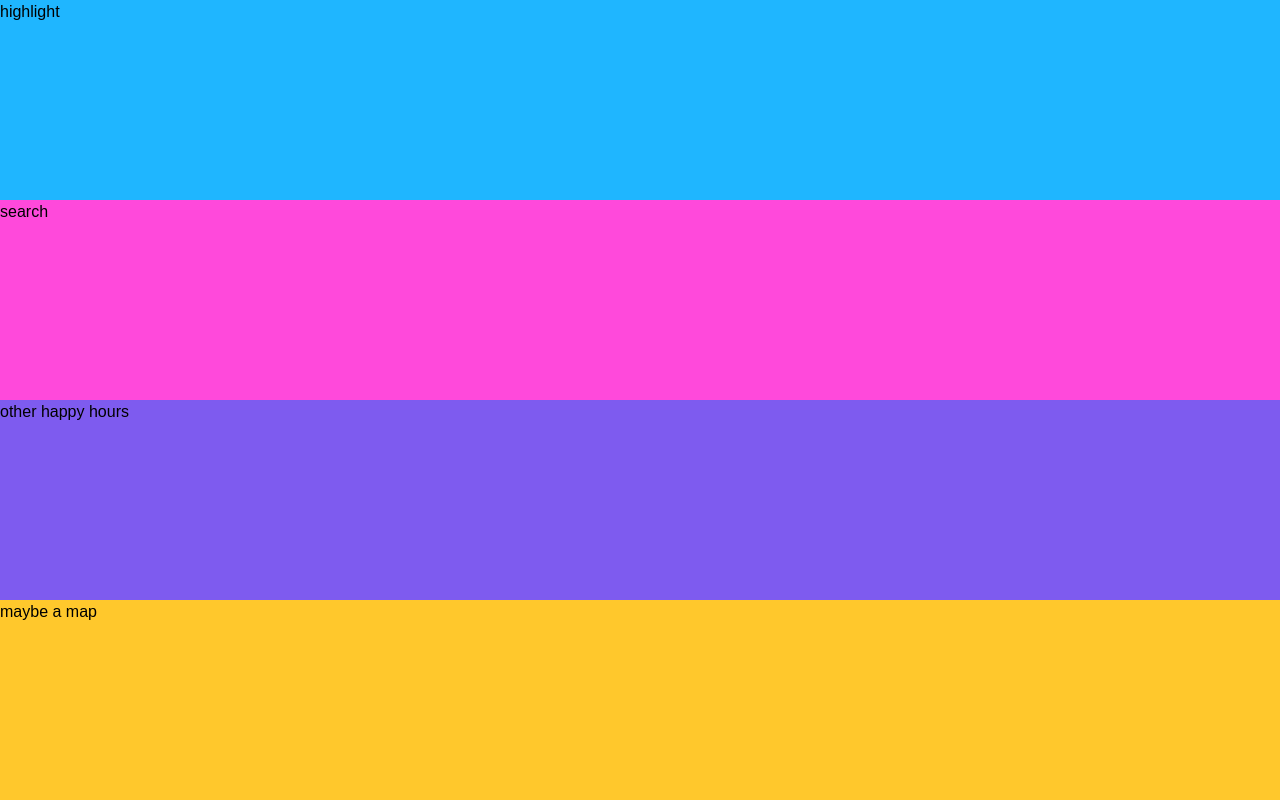
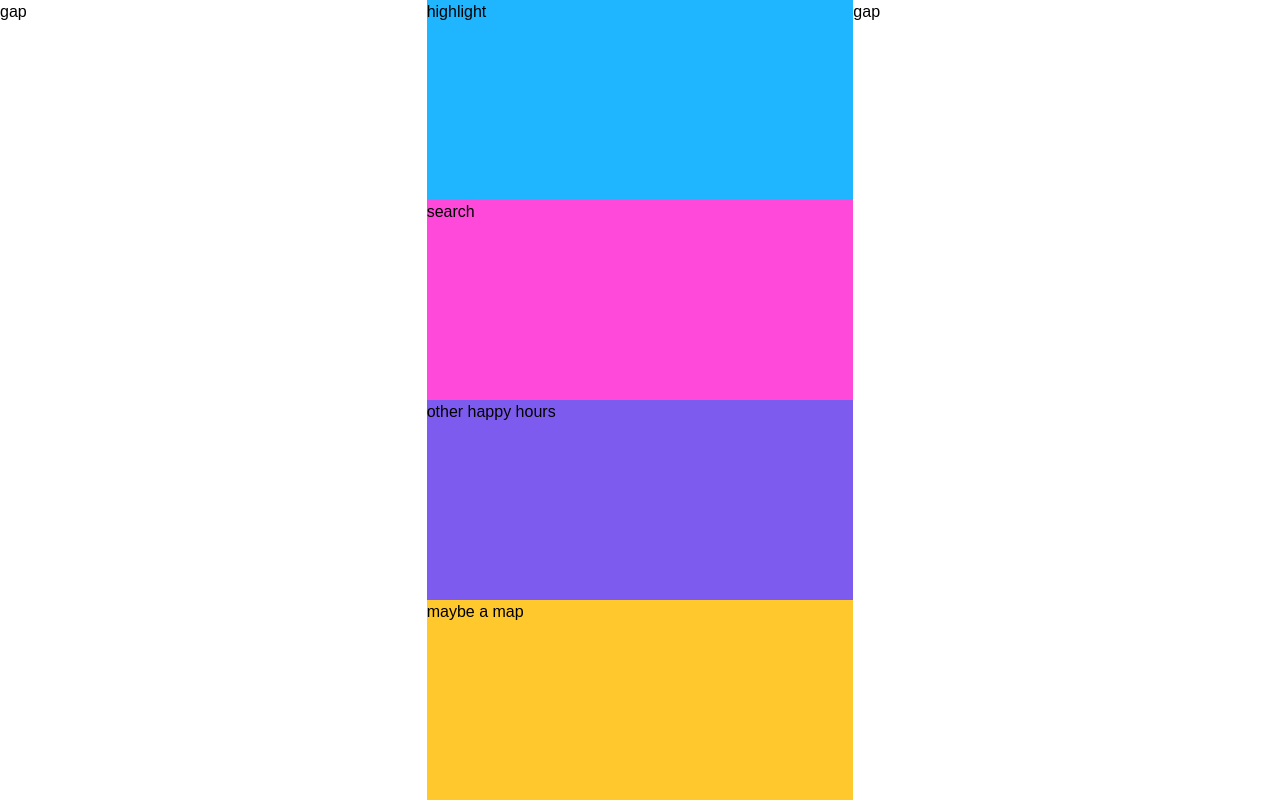
Before and after one commit to lollyca/happyhourhippo, a Next.js app: page / in a window 1280 px wide. Built offline with nearby package versions, Linux system fonts and the light colour scheme.

Commit message:
page has 2 gaps and 1 main area for content

```diff
--- a/app/page.tsx
+++ b/app/page.tsx
@@ -2,14 +2,17 @@ import Image from 'next/image'
 
 export default function Home() {
   return (
-    <div className="grid grid-rows-4 grid-cols-1 h-full">
+    <div className="grid grid-cols-3 h-full">
+      <div className="">gap</div>
 
+      <div className="grid grid-rows-4">
         <div className="bg-blue">highlight</div>
         <div className="bg-pink">search</div>
         <div className="bg-purple">other happy hours</div>
         <div className="bg-yellow">maybe a map</div>
+      </div>
 
-
+      <div className="">gap</div>
     </div>
   )
 }
```
